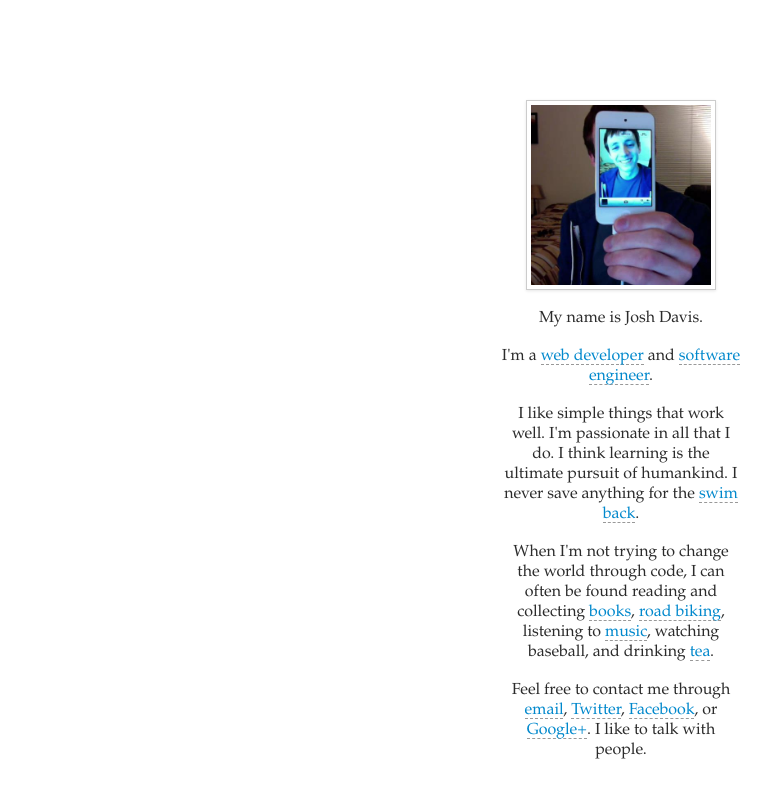
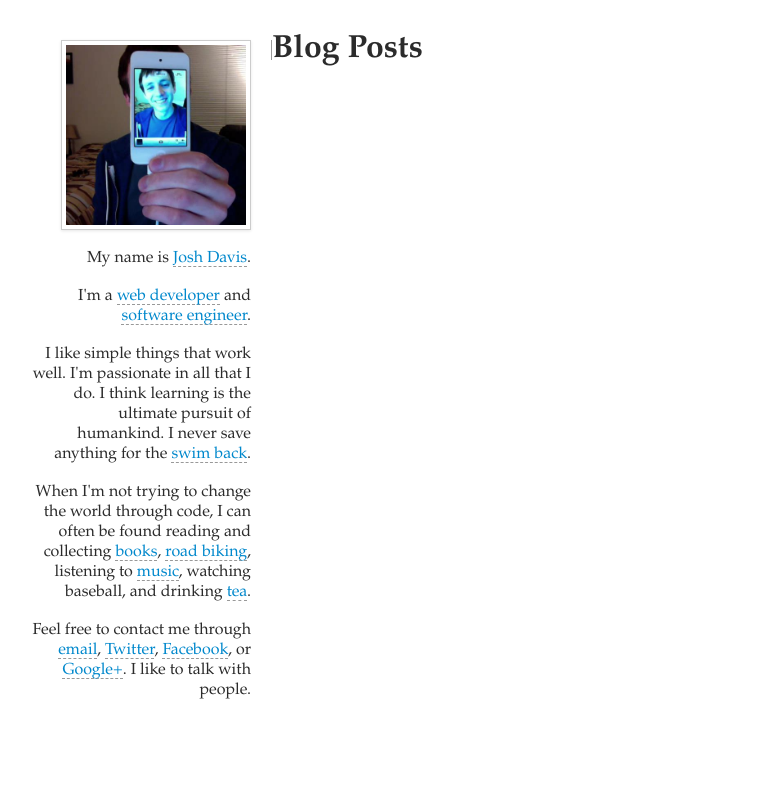
Before and after one commit to jdavis/jdavis.github.com, a Jekyll site: the page built from index.html, in a window 1280 px wide. Shown: the top 798 px of the page, without its empty margins (19-790 px from the left). Built offline with Jekyll 4.4.1, drawn with Linux system fonts in a browser that asks for light colours; Markdown is read by kramdown in place of the engine named in the settings.

Commit message:
First stage in switching to new layout

```diff
--- a/_layouts/default.html
+++ b/_layouts/default.html
@@ -11,8 +11,9 @@
     </head>
 
 	<body>
-
-        {{ content }}
+        <div class="container">
+            {{ content }}
+        </div>
 
         <script type="text/javascript">
           var _gaq = _gaq || [];
--- a/css/base.css
+++ b/css/base.css
@@ -10,30 +10,52 @@ body {
     color: #2b2b2b;
 }
 
-div.content {
+div.container {
+    width: 1200px;
+    margin: 0 auto;
+    line-height: 20px;
+}
+
+div.wrapper {
     margin: 0 auto;
     padding-top: 100px;
     width: 240px;
-    text-align: center;
-    line-height: 20px;
 }
 
-div.content > p {
+div.content {
+    border-left: 1px solid #999;
+}
+
+div.container p {
     margin-bottom: 18px;
 }
 
-div.content a {
+div.container a {
     color: #08C;
     border-bottom: 1px dashed #999;
     text-decoration: none;
 }
 
-div.content > .me {
+div.side {
+    width: 220px;
+    float: left;
+    padding: 40px 10px 0 10px;
+    text-align: right;
+}
+
+div.wrapper {
+    width: 940px;
+    float: left;
+    padding: 40px 10px 0 10px;
+}
+
+div.side > .me {
+    float: right;
     position: relative;
     width: 180px;
     height: 180px;
-    margin: 0 auto 18px auto;
     padding: 4px;
+    margin-bottom: 18px;
     background-image: url(../img/me.png);
     background-position: 4px 4px;
     background-size: 180px;
@@ -47,7 +69,7 @@ div.content > .me {
             box-shadow: 0 1px 3px rgba(0, 0, 0, 0.1);
 }
 
-div.content > .me > .josh {
+div.side > .me > .josh {
     position: absolute;
     top: 4px;
     left: 4px;
@@ -60,7 +82,7 @@ div.content > .me > .josh {
             transition: opacity 0.2s ease-in-out;
 }
 
-div.content > .me > .rocket {
+div.side > .me > .rocket {
     position: absolute;
     top: 4px;
     left: 4px;
@@ -73,10 +95,14 @@ div.content > .me > .rocket {
             transition: opacity 0.2s ease-in-out;
 }
 
-div.content > .me:hover > .rocket{
+div.side > .me:hover > .rocket{
     opacity: 1;
 }
 
-div.content > .me > .josh:hover {
+div.side > .me > .josh:hover {
     opacity: 0;
 }
+
+div.side p {
+    clear: both;
+}
--- a/index.html
+++ b/index.html
@@ -3,14 +3,14 @@ layout: default
 title: Josh Davis
 ---
 
-<div class="content">
+<div class="side">
     <div class="me">
         <img src="/img/rocket.png" class="rocket" alt="My cat, Rocket"/>
         <img src="/img/me.png" class="josh" alt="Josh Davis"/>
     </div>
 
     <p class="greeting">
-        My name is Josh Davis.
+        My name is <a href="/">Josh Davis</a>.
     </p>
 
     <p>
@@ -47,3 +47,9 @@ title: Josh Davis
         I like to talk with people.
     </p>
 </div>
+
+<div class="wrapper">
+    <div class="content">
+        <h1>Blog Posts</h1>
+    </div>
+</div>
```
